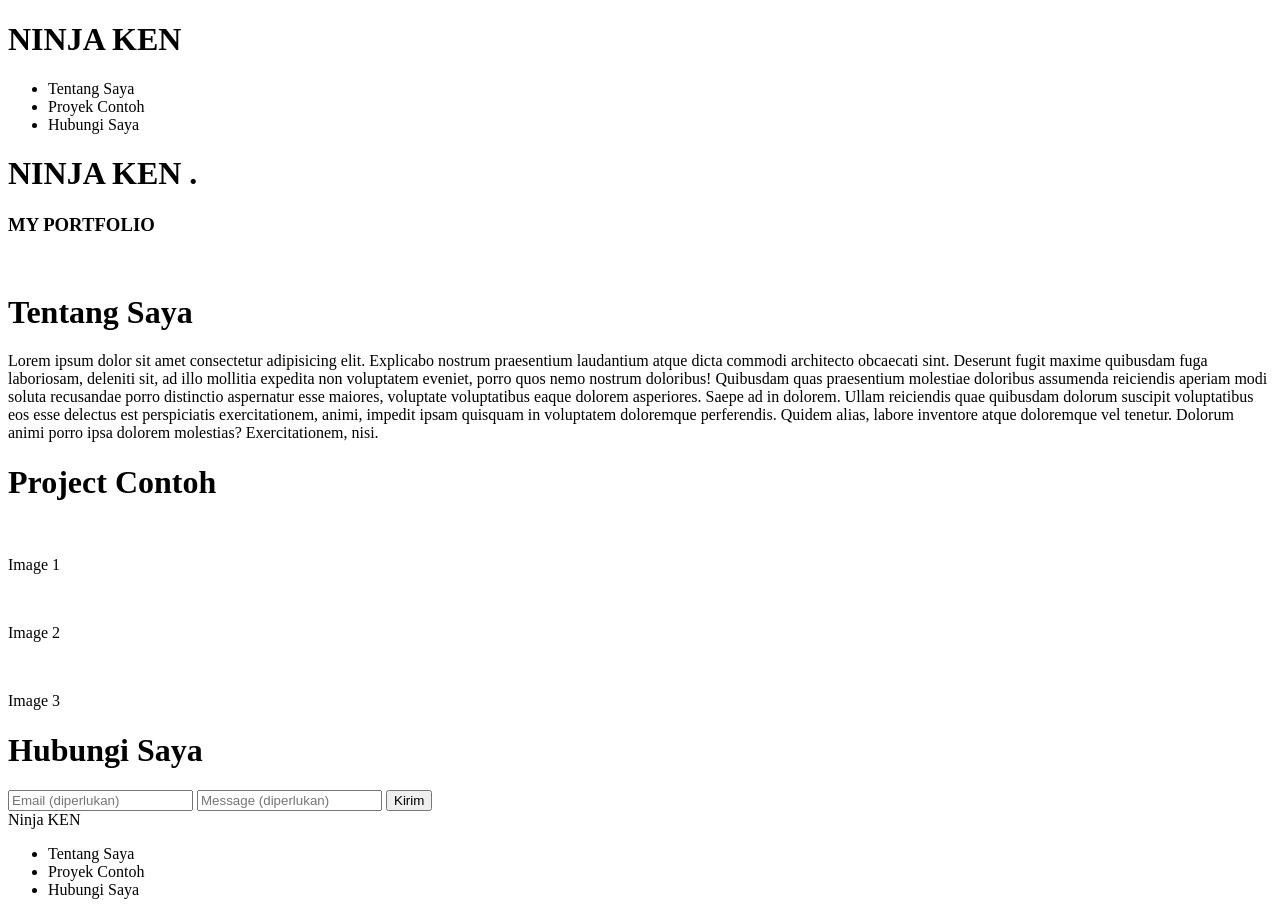
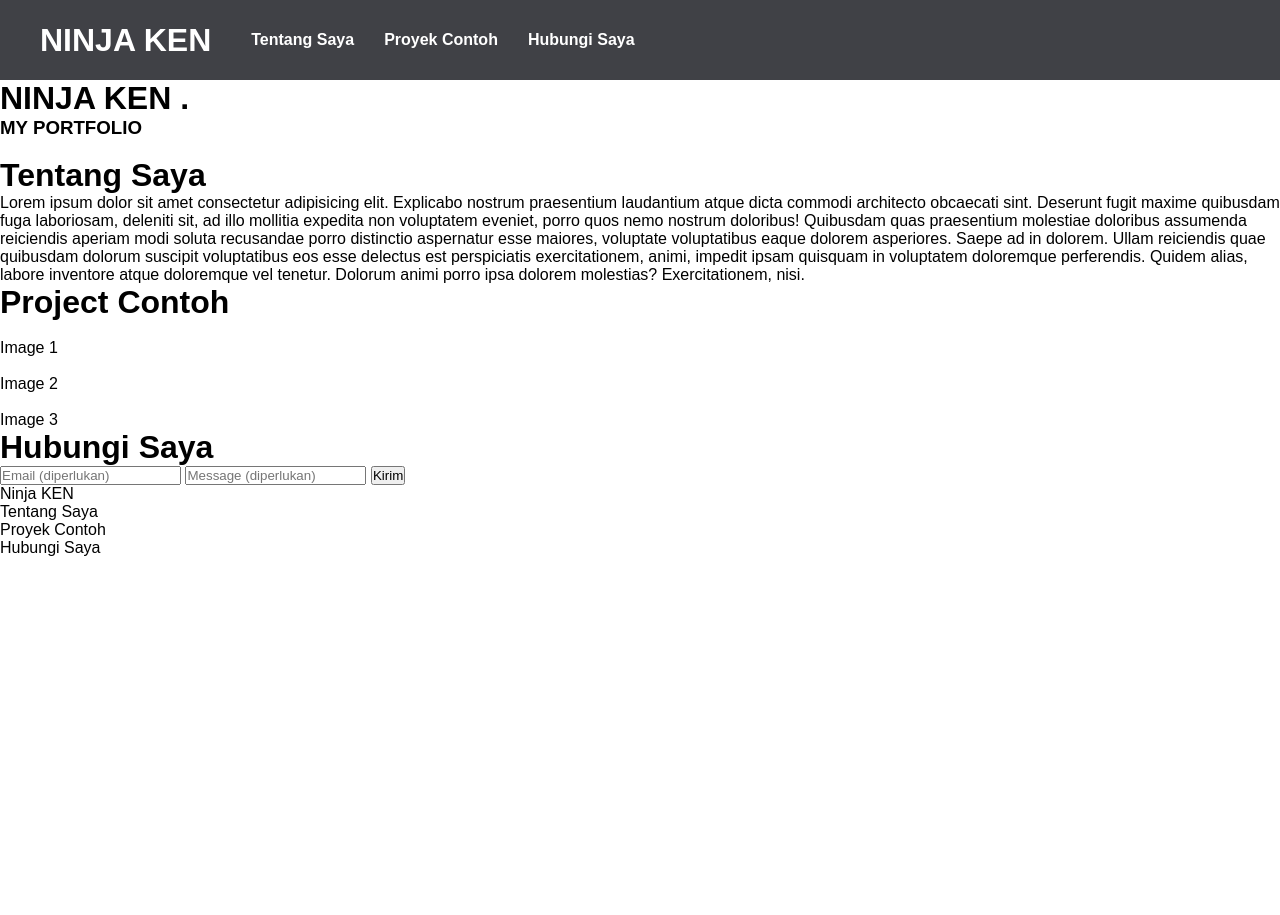
Before and after one commit to ahmadrzq/Ninja-Ken-Progate, a plain HTML site: page index.html in a window 1280 px wide. After the commit the page ends 800 px from the top, so only its background shows below. Drawn offline with Linux system fonts and the light colour scheme.

Commit message:
Styling header

```diff
--- /dev/null
+++ b/color.css
@@ -0,0 +1,6 @@
+/* CSS HEX */
+--gold: #F1D00Eff;
+--white-smoke: #F4F4F4ff;
+--onyx: #404146ff;
+--flax: #F7E989ff;
+--dim-gray: #66676Bff;
--- a/index.html
+++ b/index.html
@@ -12,7 +12,7 @@
     <!-- Header -->
     <header>
         <div class="header-logo">
-            <h1>NINJA KEN</h1>
+            NINJA KEN
         </div>
         <div class="header-list">
             <ul>
--- a/style.css
+++ b/style.css
@@ -0,0 +1,29 @@
+*{
+    margin: 0;
+    padding: 0;
+    box-sizing: border-box;
+    list-style: none;
+    font-family: Arial, Helvetica, sans-serif;
+}
+
+header{
+    background-color: #404146ff;
+    height: 80px;
+}
+
+.header-logo{
+    padding: 0px 40px;
+    line-height: 80px;
+    font-size: 32px;
+    color: white;
+    float: left;
+    font-weight: bold;
+}
+
+.header-list li{
+    float: left;
+    line-height: 80px;
+    margin-right: 30px;
+    color: white;
+    font-weight: 600;
+}
```
